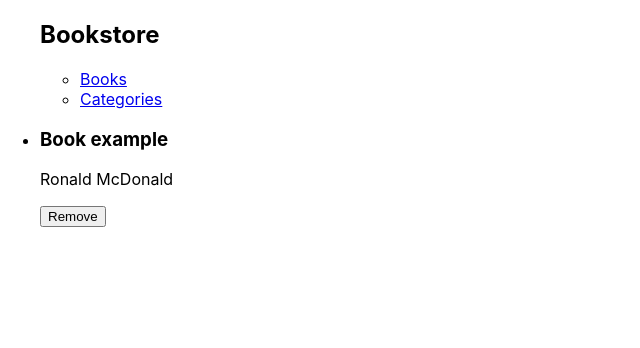
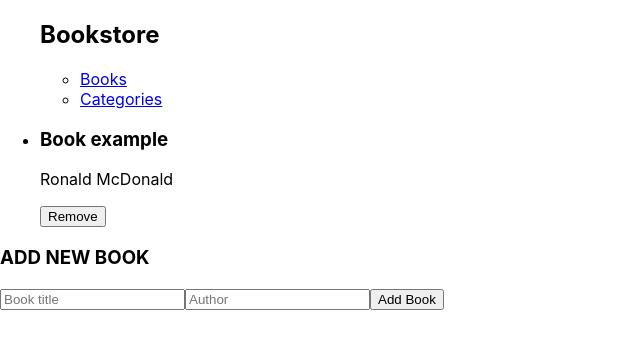
Before and after one commit to leopiresgoss/bookstore, a React (Create React App) app: page / in a window 1280 px wide. Shown: the top 348 px of the page, without its empty margins (0-640 px from the left). Built offline with nearby package versions, Linux system fonts and the light colour scheme.

Commit message:
Add book form

```diff
--- a/src/components/BookList.js
+++ b/src/components/BookList.js
@@ -1,4 +1,5 @@
 import Book from './Book';
+import Form from './Form';
 
 const BookList = () => {
   const bookList = [
@@ -9,11 +10,14 @@ const BookList = () => {
     },
   ];
   return (
-    <ul className="book-list">
-      {bookList.map((bookItem) => (
-        <Book key={bookItem.id} bookItem={bookItem} />
-      ))}
-    </ul>
+    <>
+      <ul className="book-list">
+        {bookList.map((bookItem) => (
+          <Book key={bookItem.id} bookItem={bookItem} />
+        ))}
+      </ul>
+      <Form />
+    </>
   );
 };
 
--- /dev/null
+++ b/src/components/Form.js
@@ -0,0 +1,10 @@
+const Form = () => (
+  <form method="POST" action="/" className="add">
+    <h3>ADD NEW BOOK</h3>
+    <input type="text" name="title" id="title" placeholder="Book title" />
+    <input type="text" name="author" id="author" placeholder="Author" />
+    <button type="submit">Add Book</button>
+  </form>
+);
+
+export default Form;
```
